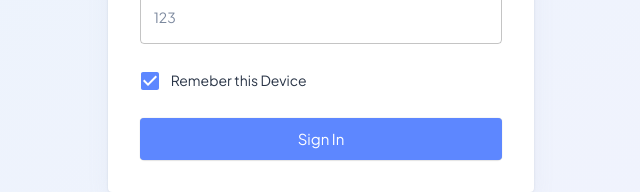
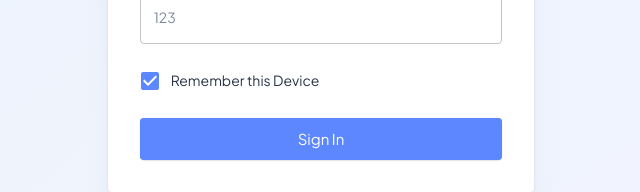
Before and after one commit to Miandritiana/CultureFrontBackend, a React (Create React App) app: page /auth/login in a window 1280 px wide. Shown: the part 423-615 px from the top of the page, without its empty margins (319-959 px from the left). Built offline with nearby package versions, Linux system fonts and the light colour scheme.

Commit message:
remember

```diff
--- a/src/views/authentication/auth/AuthLogin.js
+++ b/src/views/authentication/auth/AuthLogin.js
@@ -68,7 +68,7 @@ const AuthLogin = ({ title, subtitle, subtext }) => {
                     <FormGroup>
                         <FormControlLabel
                             control={<Checkbox defaultChecked />}
-                            label="Remeber this Device"
+                            label="Remember this Device"
                         />
                     </FormGroup>
                 </Stack>
```
